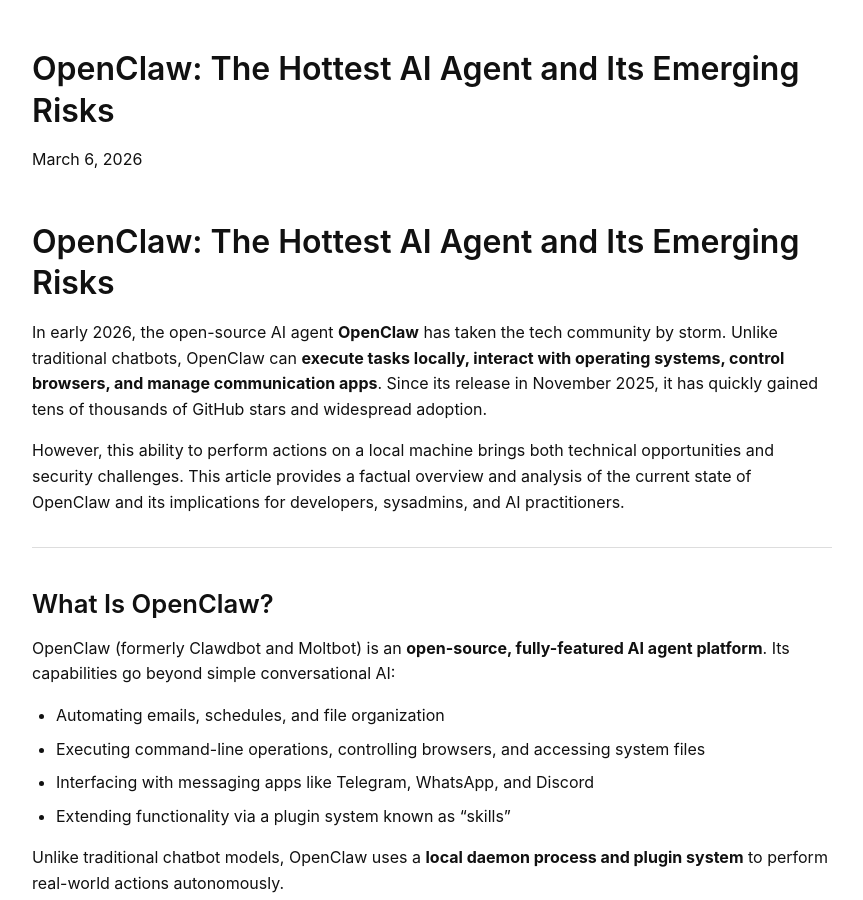
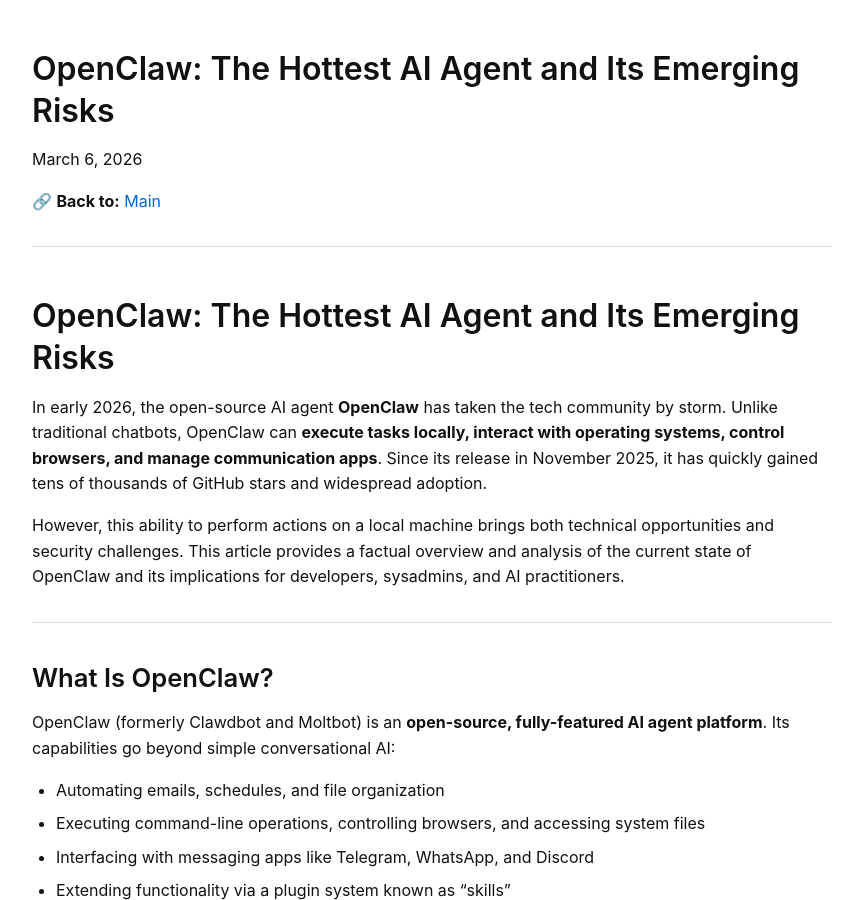
Before and after one commit to Gaoliping-cs/gaoliping.github.io, a Jekyll site: the page built from _posts/2026-03-06-OpenClaw: The Hottest AI Agent and Its Emerging Risks.md, in a window 1280 px wide and 900 px high. Shown: the whole window, without its empty margins (208-1071 px from the left). Built offline with Jekyll 4.4.1, drawn with Linux system fonts in a browser that asks for light colours.

Commit message:
Update 2026-03-06-OpenClaw: The Hottest AI Agent and Its Emerging Risks.md

```diff
--- a/_posts/2026-03-06-OpenClaw: The Hottest AI Agent and Its Emerging Risks.md
+++ b/_posts/2026-03-06-OpenClaw: The Hottest AI Agent and Its Emerging Risks.md
@@ -5,6 +5,10 @@
 meta_description: "Explore OpenClaw, the trending autonomous AI agent, its capabilities, popularity, security risks, and best practices for safe usage in 2026."
 keywords: "OpenClaw, AI agent, autonomous AI, security risks, AI automation, OpenClaw plugins, AI governance"
 canonical:
+---
+
+🔗 **Back to:** [Main](/)
+
 ---
 
 # OpenClaw: The Hottest AI Agent and Its Emerging Risks
```
